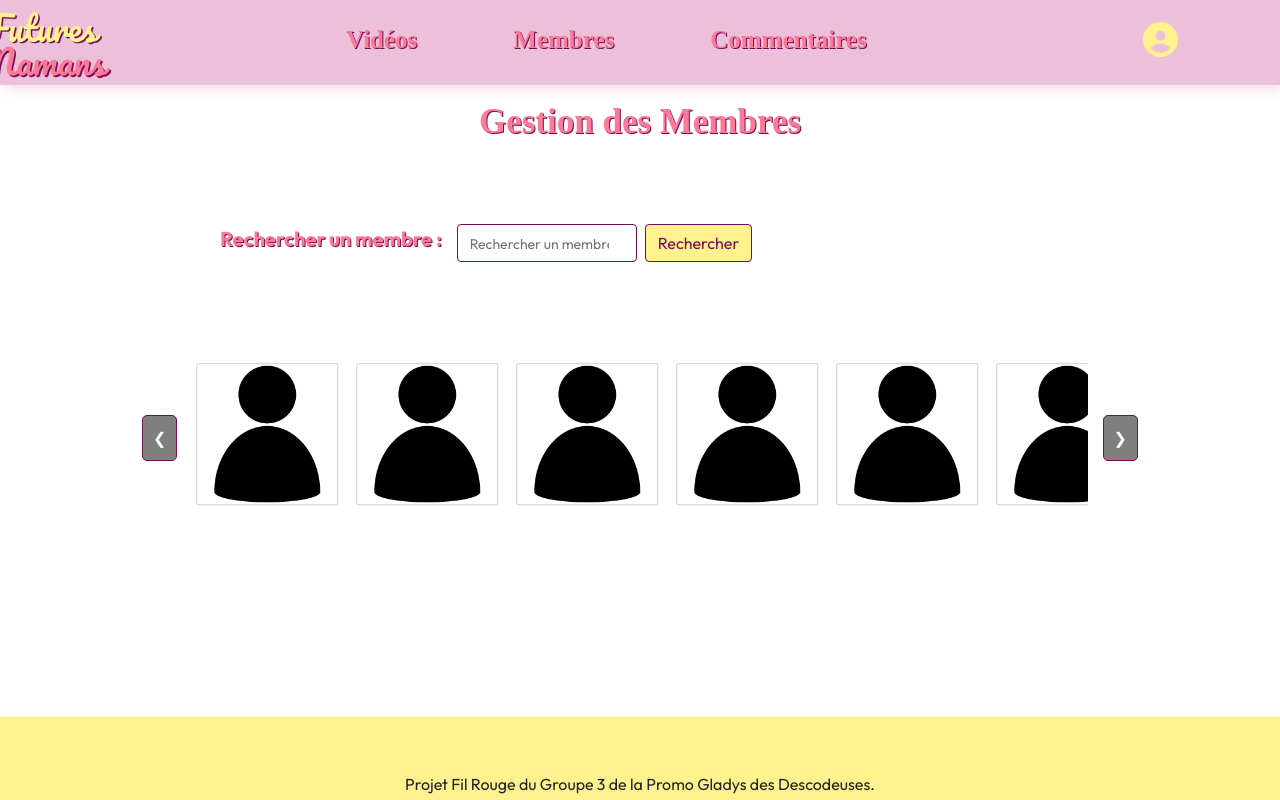
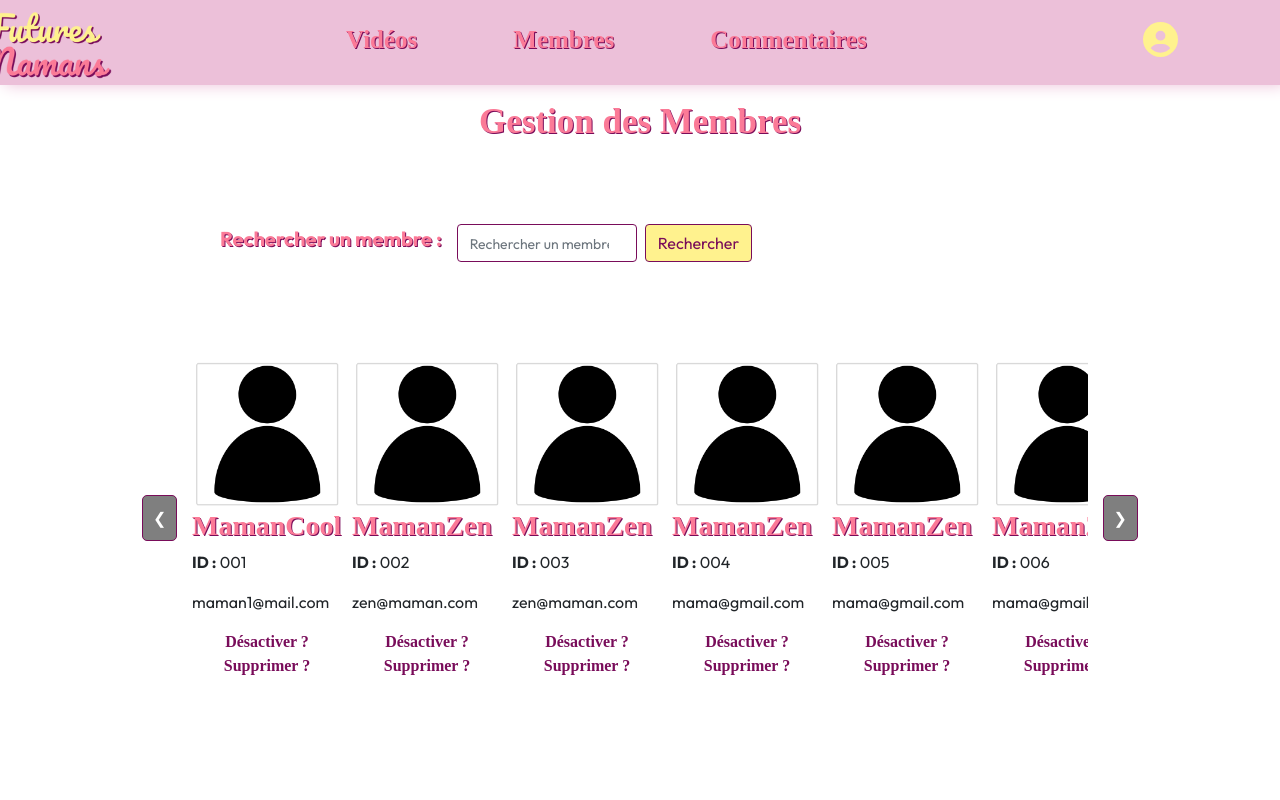
Before and after one commit to nat-btlr/projet-fil-rouge, a React (Vite) app: page /gestion-membres in a window 1280 px wide. Shown: the top 800 px of the page. Built offline with nearby package versions, Linux system fonts and the light colour scheme; a web font is replaced by a local one.

Commit message:
finition page gestion membres

```diff
--- a/src/components/CarrouselMembres/CarrouselMembres.jsx
+++ b/src/components/CarrouselMembres/CarrouselMembres.jsx
@@ -3,72 +3,39 @@ import './style.css';
 import Profil from '../Images/profil.png';
 
 const CarrouselMembres = ({ minnieWidth = '70%', imageWidth = '150px', imageHeight = '150px' }) => {
-  const membres = [
-    {
-      id: '001',
-      pseudo: 'MamanCool',
-      email: 'maman1@mail.com',
-      imageUrl: Profil
-    },
-    {
-      id: '002',
-      pseudo: 'MamanZen',
-      email: 'zen@maman.com',
-      imageUrl: Profil
-    },
-    {
-    id: '003',
-      pseudo: 'MamanZen',
-      email: 'zen@maman.com',
-      imageUrl: Profil,
-    },
-    {
-      id: '004',
-      pseudo: 'MamanZen',
-      email: 'mama@gmail.com',
-      imageUrl: Profil
-    },
-    {
-      id: '004',
-      pseudo: 'MamanZen',
-      email: 'mama@gmail.com',
-      imageUrl: Profil
-    },{
-      id: '004',
-      pseudo: 'MamanZen',
-      email: 'mama@gmail.com',
-      imageUrl: Profil
-    },{
-      id: '004',
-      pseudo: 'MamanZen',
-      email: 'mama@gmail.com',
-      imageUrl: Profil
-    },
-    {
-      id: '004',
-      pseudo: 'MamanZen',
-      email: 'mama@gmail.com',
-      imageUrl: Profil
-    },
-    {
-      id: '004',
-      pseudo: 'MamanZen',
-      email: 'mama@gmail.com',
-      imageUrl: Profil
-    },
-  ];
-
+  const [membres, setMembres] = useState([
+    { id: '001', pseudo: 'MamanCool', email: 'maman1@mail.com', imageUrl: Profil },
+    { id: '002', pseudo: 'MamanZen', email: 'zen@maman.com', imageUrl: Profil },
+    { id: '003', pseudo: 'MamanZen', email: 'zen@maman.com', imageUrl: Profil },
+    { id: '004', pseudo: 'MamanZen', email: 'mama@gmail.com', imageUrl: Profil },
+    { id: '005', pseudo: 'MamanZen', email: 'mama@gmail.com', imageUrl: Profil },
+    { id: '006', pseudo: 'MamanZen', email: 'mama@gmail.com', imageUrl: Profil },
+    { id: '007', pseudo: 'MamanZen', email: 'mama@gmail.com', imageUrl: Profil },
+    { id: '008', pseudo: 'MamanZen', email: 'mama@gmail.com', imageUrl: Profil },
+    { id: '009', pseudo: 'MamanZen', email: 'mama@gmail.com', imageUrl: Profil },
+  ]);
 
   const [currentIndex, setCurrentIndex] = useState(0);
+  const [showConfirm, setShowConfirm] = useState(false);
+  const [selectedId, setSelectedId] = useState(null);
 
-  // Fonction pour passer à l'image suivante
   const nextSlide = () => {
     setCurrentIndex((prevIndex) => (prevIndex === membres.length - 3 ? 0 : prevIndex + 1));
   };
 
-  // Fonction pour revenir à l'image précédente
   const prevSlide = () => {
     setCurrentIndex((prevIndex) => (prevIndex === 0 ? membres.length - 3 : prevIndex - 1));
+  };
+
+  const confirmDelete = (id) => {
+    setSelectedId(id);
+    setShowConfirm(true);
+  };
+
+  const handleDelete = () => {
+    setMembres((prev) => prev.filter((m) => m.id !== selectedId));
+    setShowConfirm(false);
+    setSelectedId(null);
   };
 
   return (
@@ -76,22 +43,47 @@ const CarrouselMembres = ({ minnieWidth = '70%', imageWidth = '150px', imageHeig
       <button className='prev-button' onClick={prevSlide}>
         &#10094;
       </button>
+
       <div className='minnie'>
-        {membres.slice(currentIndex, currentIndex + 6).map((membre, index) => (
-          <div key={index} className='minnie-slide'>
+        {membres.slice(currentIndex, currentIndex + 6).map((membre) => (
+          <div key={membre.id} className='minnie-slide'>
             <img
               src={membre.imageUrl}
-              alt={membre.title}
+              alt={membre.pseudo}
               className='profil'
               style={{ width: imageWidth, height: imageHeight }}
             />
-            <h3 className='membre-title'>{membre.title}</h3>
+            <h3 className='membre-title'>{membre.pseudo}</h3>
+            <p><strong>ID :</strong> {membre.id}</p> {/* Affichage de l'ID */}
+            <p>{membre.email}</p>
+            <div className='actions'>
+              <a href='#' onClick={(e) => e.preventDefault()}>
+              Désactiver ?
+              </a>{' '}
+
+              <a href='#' onClick={(e) => { e.preventDefault(); confirmDelete(membre.id); }}>
+              Supprimer ?
+              </a>
+            </div>
           </div>
         ))}
       </div>
+
       <button className='next-button' onClick={nextSlide}>
         &#10095;
       </button>
+
+      {showConfirm && (
+        <div className='popup-overlay'>
+          <div className='popup-content'>
+            <p>Confirmer la suppression du profil ?</p>
+            <button className='button-annuler' onClick={() => setShowConfirm(false)}>Annuler</button>
+            <button onClick={handleDelete} style={{ backgroundColor: 'red', color: 'white' }}>
+              Supprimer
+            </button>
+          </div>
+        </div>
+      )}
     </div>
   );
 };
--- a/src/components/CarrouselMembres/style.css
+++ b/src/components/CarrouselMembres/style.css
@@ -42,3 +42,7 @@ h2 {
   text-align: left;
   margin-bottom: 20px;
 }
+
+.button-annuler {
+margin-right: 5px;
+}
```
